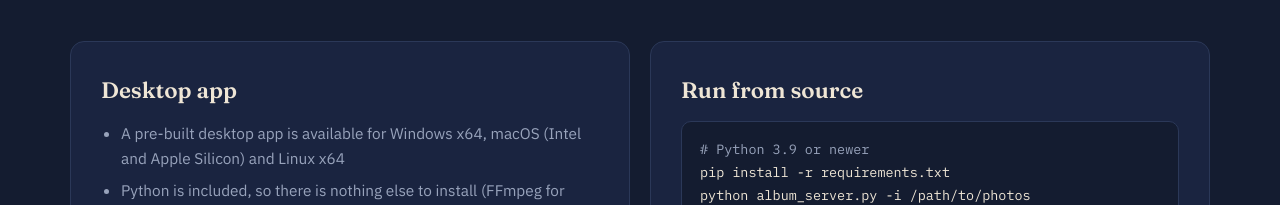
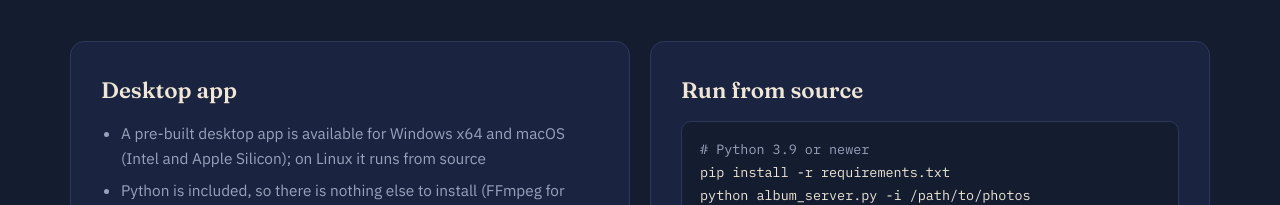
Before and after one commit to pajotsetrapper/AlbumMaker, a plain HTML site: page docs/index.html in a window 1280 px wide. Shown: the part 8545-8750 px from the top of the page. Drawn offline with Linux system fonts and the light colour scheme.

Commit message:
Stop offering a Linux download that releases do not contain
The Linux build was dropped from the release workflow, but the README
still listed AlbumMaker-<version>-linux-x64.tar.gz with instructions,
and the product page said a Linux app was available. Point Linux users
to running from source instead.

```diff
--- a/docs/index.html
+++ b/docs/index.html
@@ -511,7 +511,7 @@
         <article class="card">
           <h3>Desktop app</h3>
           <ul>
-            <li>A pre-built desktop app is available for Windows x64, macOS (Intel and Apple Silicon) and Linux x64</li>
+            <li>A pre-built desktop app is available for Windows x64 and macOS (Intel and Apple Silicon); on Linux it runs from source</li>
             <li>Python is included, so there is nothing else to install (FFmpeg for videos is separate and optional; the app can install it for you with winget on Windows or Homebrew on macOS and Linux)</li>
             <li>Builds are not signed, so the first time macOS asks you to allow it (System Settings → Privacy &amp; Security → Open Anyway) and Windows shows SmartScreen (More info → Run anyway)</li>
           </ul>
```
Also changed, not shown: CHANGELOG.md, README.md.
